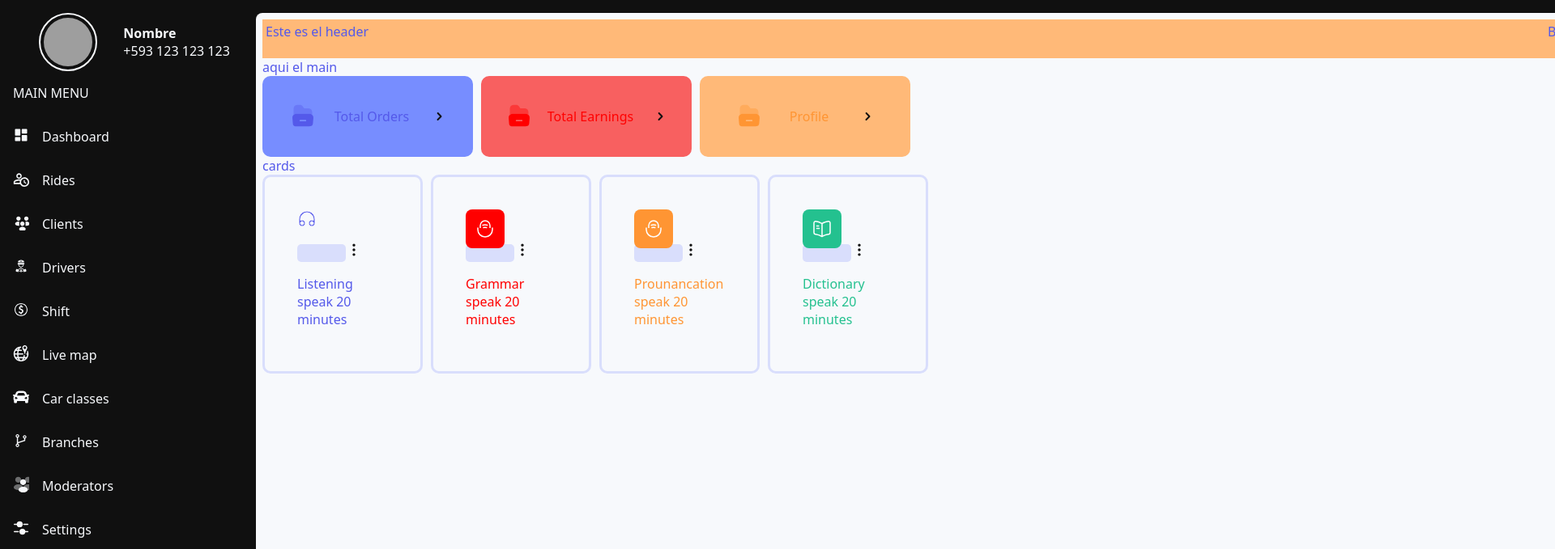
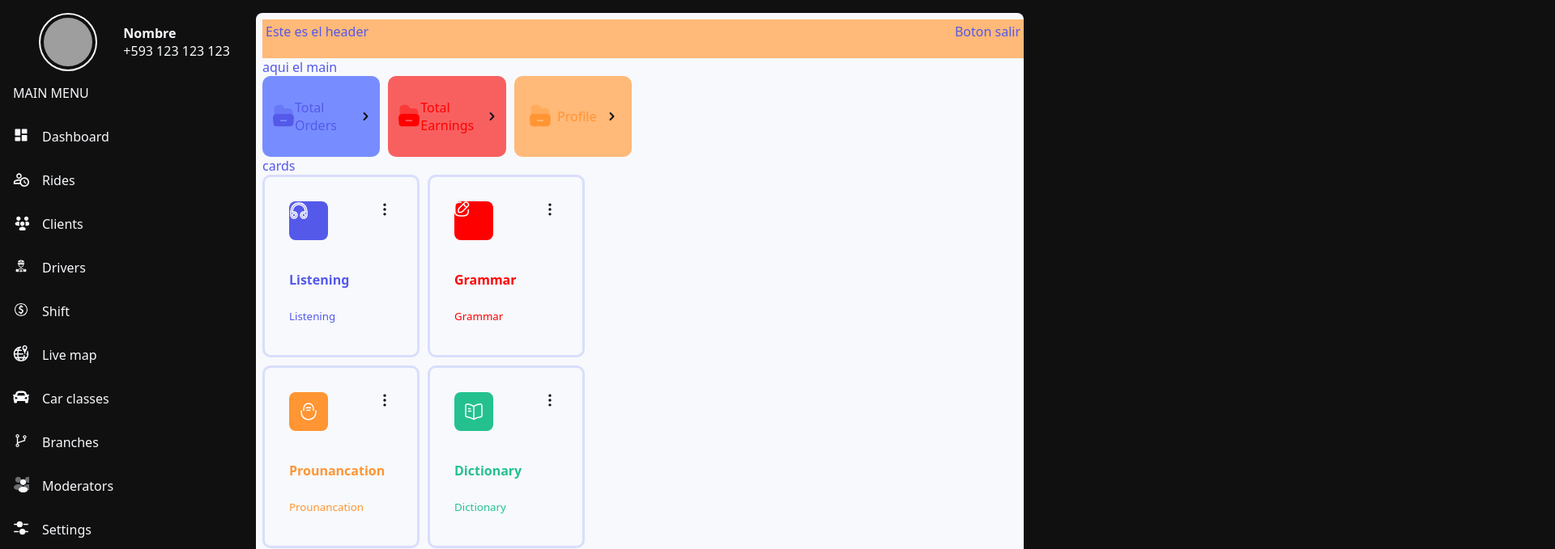
Before and after one commit to ErickAndrangoToaquiza/EjercicioPractico, an Angular app: page /knowlegde-base in a window 1280 px wide. Shown: the top 679 px of the page at 81% size, 1920 px wide, since content can reach past the window. Built offline with nearby package versions, Linux system fonts and the light colour scheme; grey boxes are pictures that could not be loaded.

Commit message:
fix: change cards

```diff
--- a/src/app/components/pages/knowlegde-base/card-knowlegde/card-knowlegde.component.html
+++ b/src/app/components/pages/knowlegde-base/card-knowlegde/card-knowlegde.component.html
@@ -1,17 +1,29 @@
 <div class="wrapper" *ngIf="cards.length > 0">
-  <div class="card" [ngStyle]="{ 'background-color': card.colorBackg }" *ngFor="let card of cards">
-    <app-icon [name]="card.icon" width="60px" height="60px" [color]="card.colorItems" class="card__icon"></app-icon>
-    <app-icon name="icon-more" width="20px" height="20px" color="var(--dark-color)" class="card__arrow"></app-icon>
+  <div
+    class="card"
+    [ngStyle]="{ 'background-color': card.colorBackg }"
+    *ngFor="let card of cards"
+  >
+    <div class="icons">
+      <app-icon
+        [name]="card.icon"
+        width="60px"
+        height="60px"
+        [color]="card.colorItems"
+      ></app-icon>
+      <app-icon
+        name="icon-more"
+        width="20px"
+        height="20px"
+        color="var(--dark-color)"
+      ></app-icon>
+    </div>
 
-    <p class="card__title" [ngStyle]="{ 'color': card.colorItems }">
-
+    <h4 class="card__title" [ngStyle]="{ color: card.colorItems }">
       {{ card.name }}
-      speak 20 minutes
-    </p>
-    <!-- <p class="card__title" [ngStyle]="{ 'color': card.colorItems }">
-
+    </h4>
+    <small class="card__title" [ngStyle]="{ color: card.colorItems }">
       {{ card.name }}
-    </p> -->
-
+    </small>
   </div>
 </div>
--- a/src/app/components/pages/knowlegde-base/card-knowlegde/card-knowlegde.component.scss
+++ b/src/app/components/pages/knowlegde-base/card-knowlegde/card-knowlegde.component.scss
@@ -1,22 +1,22 @@
 .wrapper {
-  display: flex;
-  max-width: 50%;
+  display: grid;
+  grid-template-columns: repeat(2, 0fr);
 }
 
 .card {
   position: relative;
-  display:block;
-  align-items:flex-start;
-  width: 20rem;
+  width: 8rem;
   height: 10rem;
-  padding: 40px;
+  padding: 30px;
   border-radius: 10px ;
   border: 3px solid var(--tarjeta-color);
   justify-content:center;
   margin-right: 10px;
+  margin-bottom: 10px;
 
-  &__icon{
-    background-color: var(--tarjeta-color);
-    border-radius: 5px;
-  }
 }
+
+.icons{
+  display: flex;
+  justify-content: space-between;
+}
--- a/src/app/const/cards.const.ts
+++ b/src/app/const/cards.const.ts
@@ -1,5 +1,4 @@
 import { Card } from '../models/card.interfase';
-
 
 export const CardItems: Card[] = [
   {
@@ -13,7 +12,7 @@ export const CardItems: Card[] = [
   {
     name: 'Grammar',
     route: '/',
-    icon: 'icon-microphone',
+    icon: 'icon-edit',
     colorBackg: 'var(--light-gray-color)',
     colorItems: 'var(--danger-color)',
   },
```
Also changed, not shown: src/assets/icons.svg.
